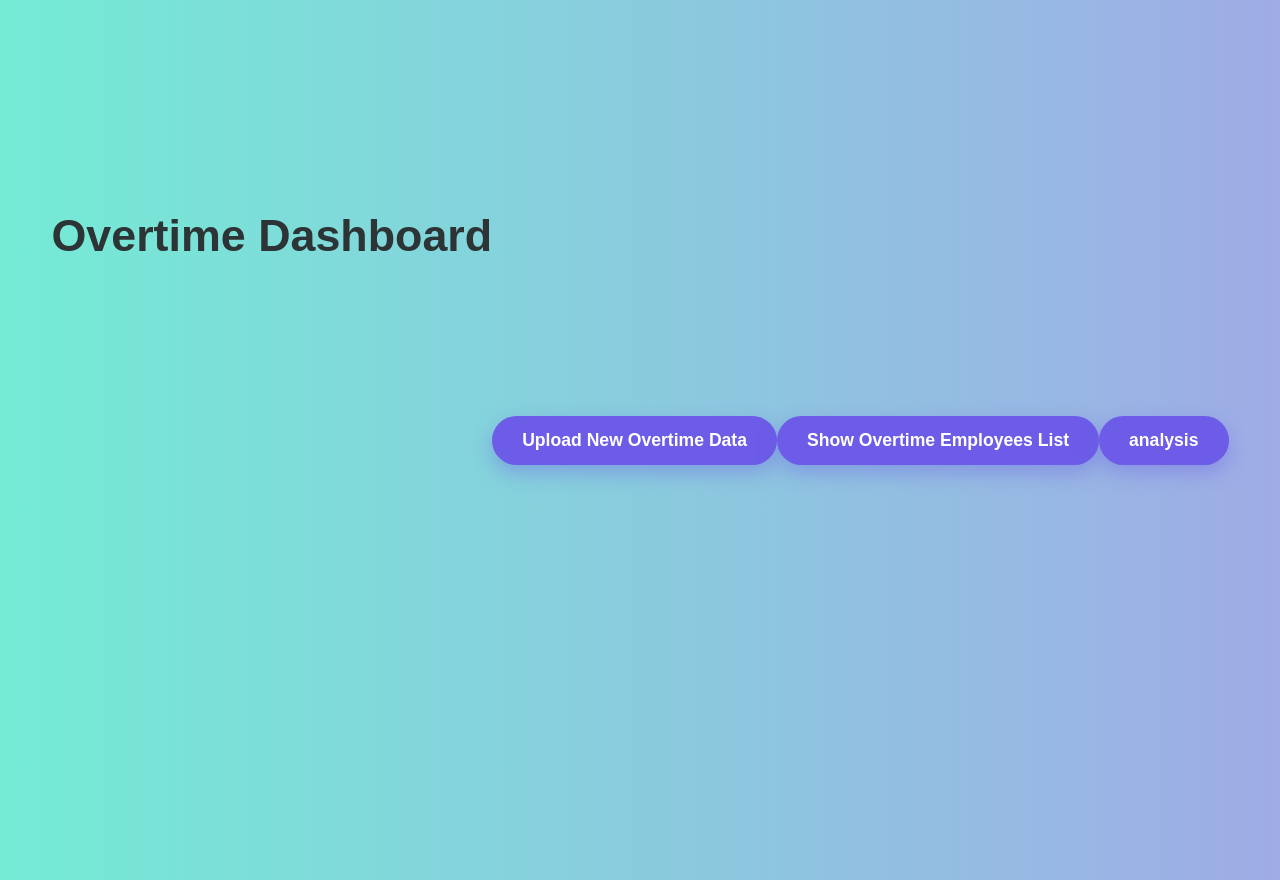
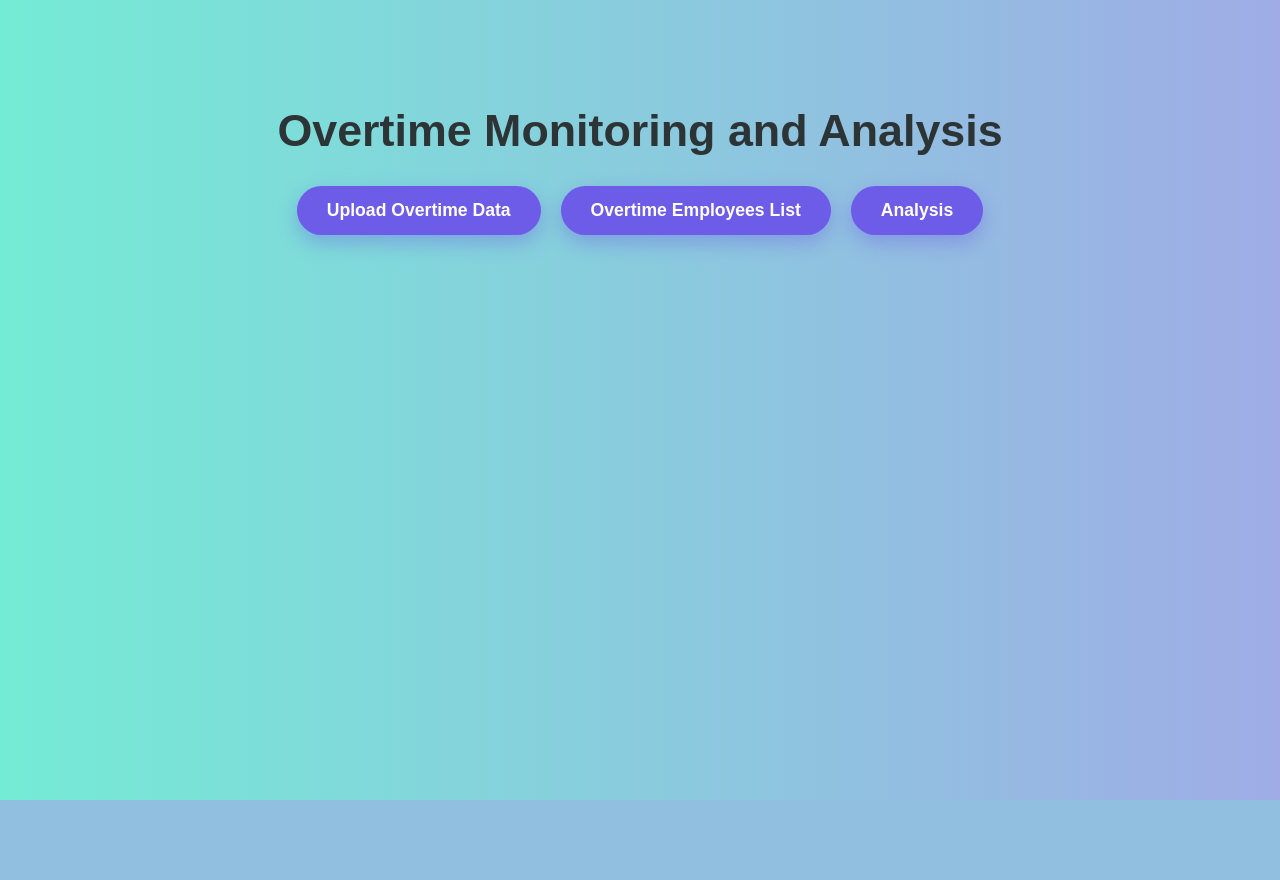
Before and after one commit to sreenath-t/employee-overtime-monitoring, a Django app: page / in a window 1280 px wide. After the commit the page ends 800 px from the top, so only its background shows below. Run offline with Django 5.2, Linux system fonts and the light colour scheme.

Commit message:
updated css of dashboard.html and upload.html (added background color and correct alignment)

```diff
--- a/monitoring/static/monitoring/css/analysis_dashboard.css
+++ b/monitoring/static/monitoring/css/analysis_dashboard.css
@@ -2,7 +2,7 @@
 
 body {
     font-family: 'Segoe UI', Tahoma, Geneva, Verdana, sans-serif;
-    background-color: #f4f6f9;
+    background: linear-gradient(to right, #ffecd2, #fcb69f);
     margin: 30px;
     color: #2c3e50;
 }
--- a/monitoring/static/monitoring/css/dashboard.css
+++ b/monitoring/static/monitoring/css/dashboard.css
@@ -5,25 +5,33 @@
             box-sizing: border-box;
         }
 
+        h1 {
+           font-size: 2.8em;
+           color: #2d3436;
+           margin-bottom: 40px;
+           margin-top: 0; /* Remove negative margin */
+        }
+
+        .button-group {
+           display: flex;
+           justify-content: center;
+           gap: 20px; /* space between buttons */
+           flex-wrap: wrap;
+        }
+
+        .dashboard-container {
+            text-align: center;
+            margin-bottom: -250px;
+        }
+
         body {
             font-family: 'Poppins', sans-serif;
             background: linear-gradient(to right, #74ebd5, #9face6);
-            height: 100vh;
+            height: 80vh;
             display: flex;
             margin: 40px;
             justify-content: center;
             align-items: center;
-        }
-
-        .dashboard-container {
-            background: #ffffff;
-            padding: 50px 60px;
-            border-radius: 16px;
-            box-shadow: 0 15px 35px rgba(0, 0, 0, 0.2);
-            text-align: center;
-            width: 90%;
-            max-width: 500px;
-            animation: fadeIn 1s ease;
         }
 
         h1 {
--- a/monitoring/templates/monitoring/dashboard.html
+++ b/monitoring/templates/monitoring/dashboard.html
@@ -6,9 +6,13 @@
         <link rel="stylesheet" href="{% static 'monitoring/css/dashboard.css' %}">
     </head>
     <body>
-        <h1>Overtime Dashboard</h1>
-        <p><a href="{% url 'upload_csv' %}">Upload New Overtime Data</a></p>
-        <p><a href="{% url 'show_overtime_records' %}">Show Overtime Employees List</a></p>
-        <p><a href="{% url 'overtime_analysis' %}">analysis</a></p>
+        <div class="dashboard-container">
+            <h1>Overtime Monitoring and Analysis</h1>
+            <div class="button-group">
+                <a href="{% url 'upload_csv' %}">Upload Overtime Data</a>
+                <a href="{% url 'show_overtime_records' %}">Overtime Employees List</a>
+                <a href="{% url 'overtime_analysis' %}">Analysis</a>
+            </div>
+        </div>
     </body>
 </html>
--- a/monitoring/templates/monitoring/employee_overtime_list.html
+++ b/monitoring/templates/monitoring/employee_overtime_list.html
@@ -1,12 +1,12 @@
 <!DOCTYPE html>
 <html>
 <head>
-    <title>Employee Overtime Records</title>
+    <title>Overtime Employees List</title>
     {% load static %}
     <link rel="stylesheet" href="{% static 'monitoring/css/employee_overtime_list.css' %}">
 </head>
 <body>
-    <h2>Employee Overtime Records</h2>
+    <h2>Overtime Employees</h2>
     <table>
         <thead>
             <tr>
```
Also changed, not shown: monitoring/static/monitoring/css/upload.css (+26 -0 lines), monitoring/templates/monitoring/upload.html (+9 -7 lines).
